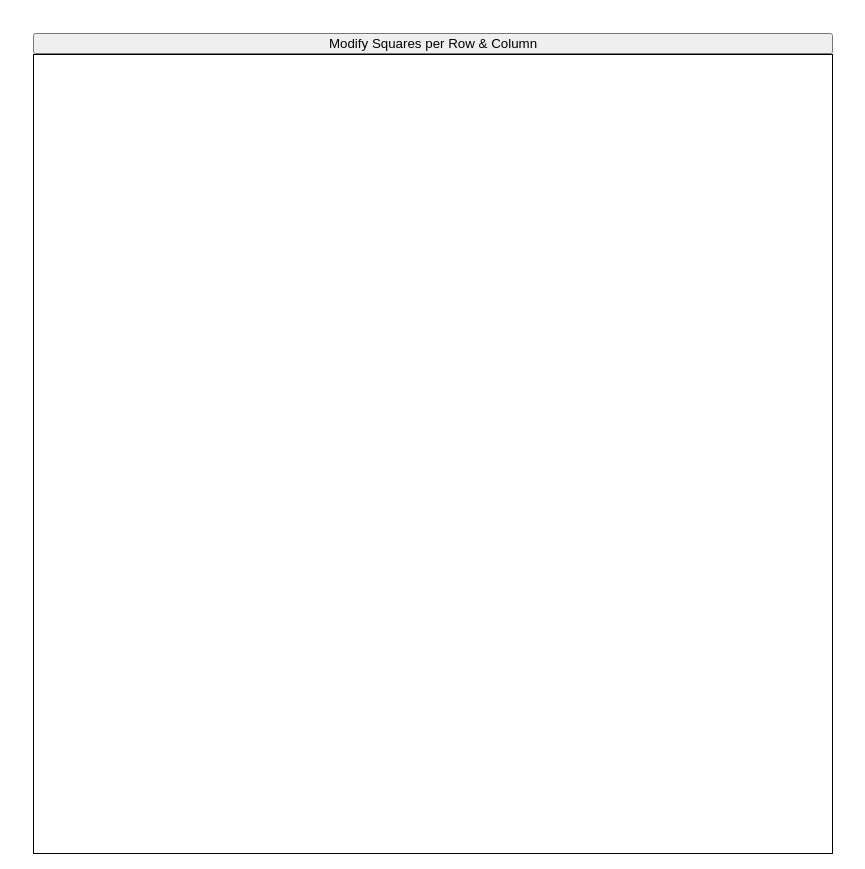
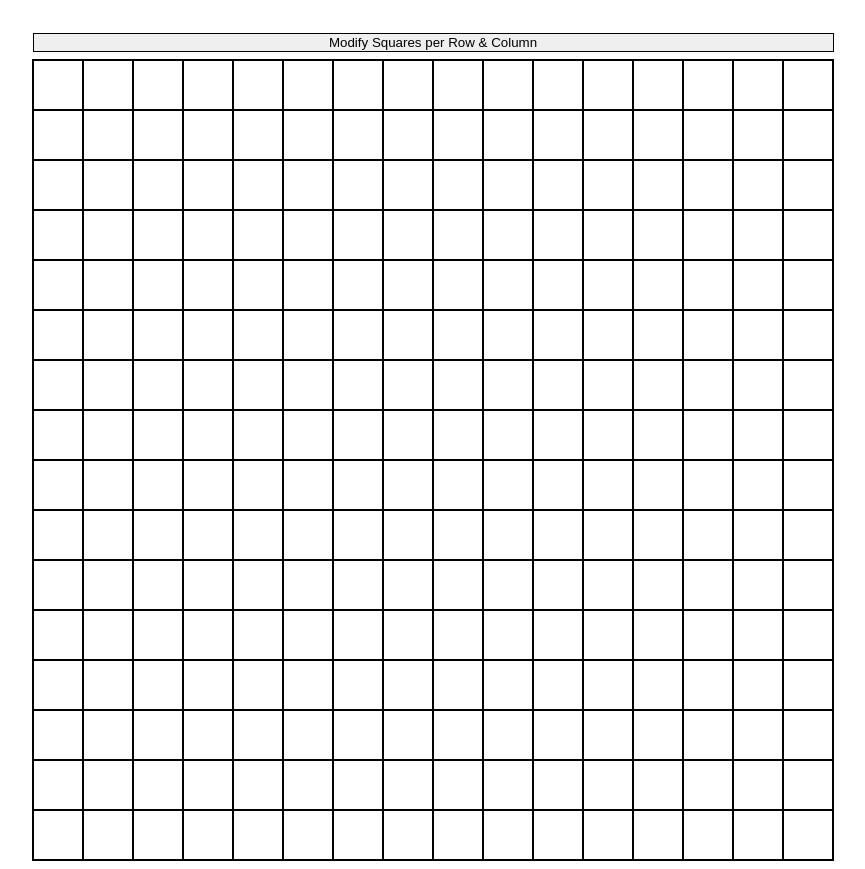
Before and after one commit to rafa1510/etch-a-sketch, a plain HTML site: page index.html in a window 1280 px wide. Shown: the whole page, without its empty margins (207-1072 px from the left). Drawn offline with Linux system fonts and the light colour scheme.

Commit message:
Add user's desired amount of squares to the grid
createDivs(currentPromptValue) creates the user's desired amount of
squares per row/column, it does this by setting each square's width to
the exact amount of space needed for the container to wrap in each row,
and also set's the square's height for the exact amount to be filled in
the container. It is run at the beginning of the page load with a
default amount of 16 grids.

At the start of the button prompt, a for loop deletes the current
square's in the canvas, in order to not overflow the canvas with the
new squares being added.

Each new square's border overflowed with the one next to it, so the
border width was set to 0.5px in order to have a total width of 1px, and
added a border to container with a 0.5px width so that the squares with
no other adjacent squares has an equal border to the rest. Added 1px
border to button for symmetry.

```diff
--- a/script.js
+++ b/script.js
@@ -19,11 +19,22 @@
 
 */
 
+const container = document.querySelector("#container");
 const button = document.querySelector("#button");
 
 let promptValue = 16; // Default amount of squares is 16
 
+// Initial 16x16 grid creation
+createDivs(promptValue)
+
 button.addEventListener("click", () => {
+    // Loop deleting the current squares in the container
+    for (let i = 0; i < promptValue; i++)
+    {
+        let currentDivs = document.querySelectorAll(".dynamicDiv");
+        currentDivs.forEach((dynamicDiv) => container.removeChild(dynamicDiv));
+    }
+
     // Prompts the user for a number and turns it into an integer
     promptValue = parseInt(prompt("How many squares per row and column would you like?"));
 
@@ -43,4 +54,19 @@ button.addEventListener("click", () => {
             promptValue = parseInt(prompt("Please enter a number"));
         }
     }
+    createDivs(promptValue);
 })
+
+// Main function taking in the user's desired grid number per row and column
+function createDivs(currentPromptValue) {
+    let totalDivs = currentPromptValue * currentPromptValue;
+    let dynamicPx = 800 / currentPromptValue;
+
+    for (let i = 0; i < totalDivs; i++)
+    {
+        let dynamicDiv = document.createElement("div");
+        dynamicDiv.setAttribute("class", "dynamicDiv");
+        dynamicDiv.setAttribute("style", `height: ${dynamicPx}px; width: ${dynamicPx}px;`);
+        container.appendChild(dynamicDiv);
+    }
+}
--- a/style.css
+++ b/style.css
@@ -22,8 +22,12 @@ body {
 }
 
 button {
-    width: 800px;
+    width: 801px;
     margin-top: 2%;
+    margin-bottom: 0.5%;
+    border-style: solid;
+    border-color: black;
+    border-width: 1px;
 }
 
 #container {
@@ -32,6 +36,11 @@ button {
     height: 800px;
     width: 800px;
     border-style: solid;
-    border-width: 1px;
+    border-width: 0.5px;
+}
+
+.dynamicDiv {
+    border-style: solid;
+    border-width: 0.5px;
     box-sizing: border-box;
 }
```
